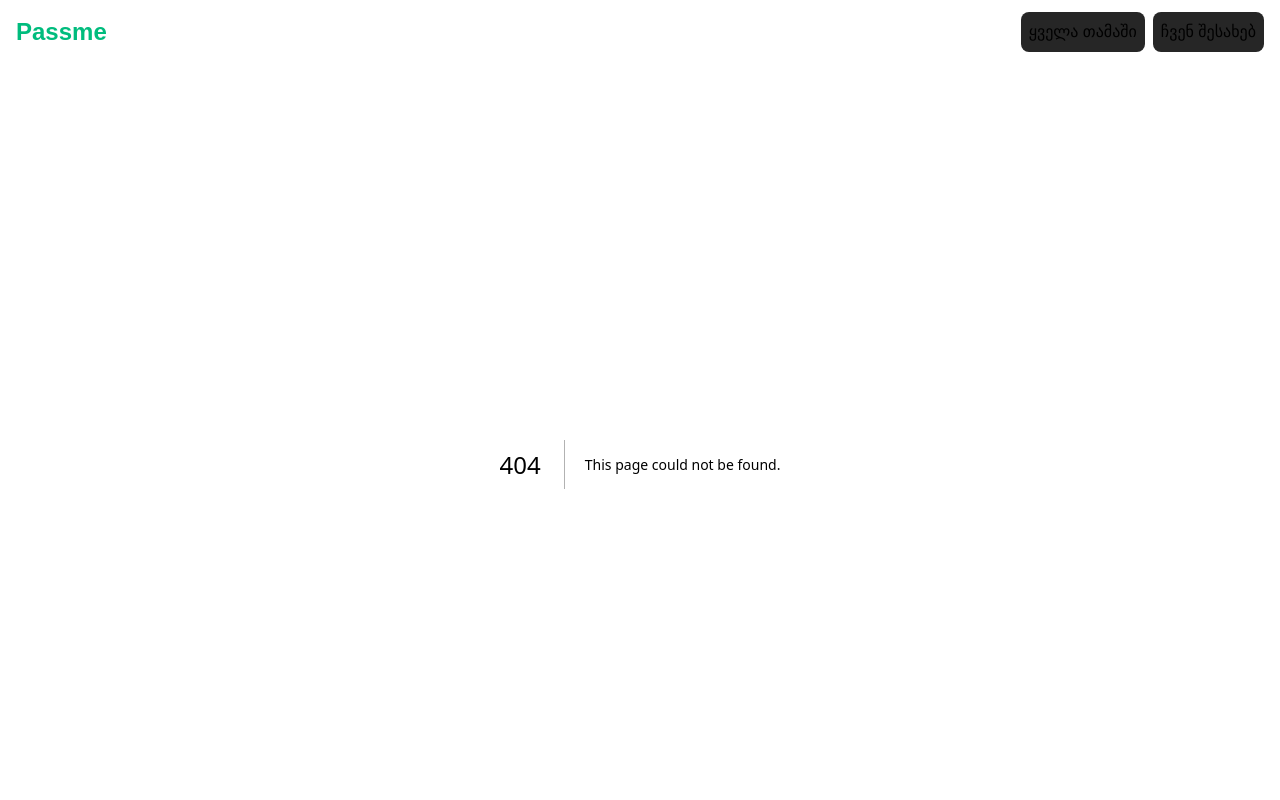
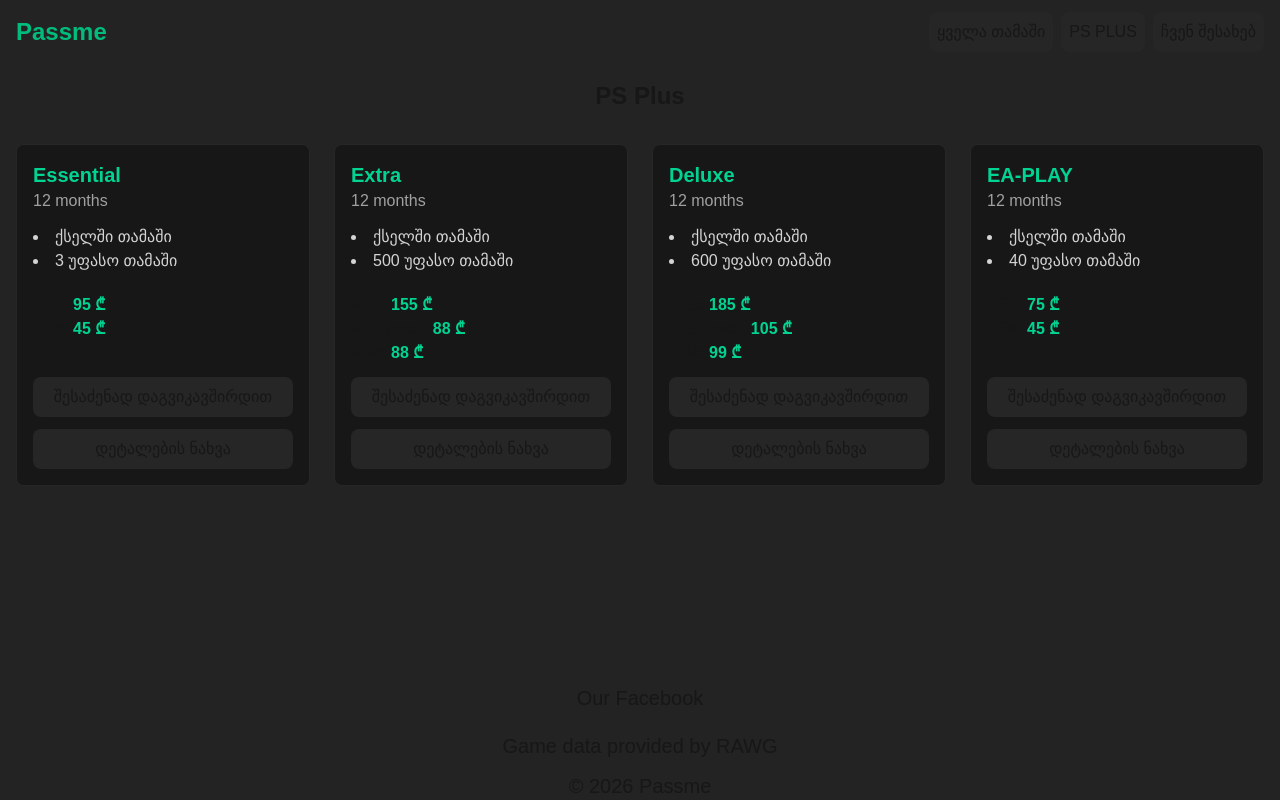
Before and after one commit to Al1k04/passme, a Next.js app: page /subscriptions in a window 1280 px wide. Before the commit this address had no page. Shown: the top 800 px of the page. Built offline with nearby package versions, Linux system fonts and the light colour scheme.

Commit message:
add subscriptions page, modal, swiper slider

```diff
--- /dev/null
+++ b/app/components/InfoModal.tsx
@@ -0,0 +1,50 @@
+"use client";
+import { useState } from "react";
+
+export default function InfoModal() {
+  const [isOpen, setIsOpen] = useState(false);
+
+  return (
+    <>
+      <button
+        onClick={() => setIsOpen(true)}
+        className="p-2 rounded-lg bg-neutral-800 hover:bg-emerald-500 transition-colors"
+      >
+        დეტალების ნახვა
+      </button>
+
+      {isOpen && (
+        <div
+          className="fixed inset-0 z-50 flex items-center justify-center bg-black/50"
+          onClick={() => setIsOpen(false)}
+        >
+          <div
+            className="relative max-w-md max-h-[80vh] overflow-y-auto rounded-lg bg-neutral-900 p-6"
+            onClick={(e) => e.stopPropagation()}
+          >
+            <button
+              onClick={() => setIsOpen(false)}
+              className="absolute right-4 top-4 text-neutral-400 hover:text-white"
+            >
+              ✕
+            </button>
+            <h3 className="text-lg font-bold mb-2">Primary / Secondary</h3>
+            <p className="text-neutral-300">
+              Primary ექაუნთი ნიშნავს, რომ თქვენ ითამაშებთ შეძენილ თამაშებს,
+              თქვენი მთავარი პროფილიდან თამაშის მთელი პროგრესი და სეივი იქნება
+              დაკავშირებული თქვენს მთავარ მომხმარებლის სახელთან, თამაშის
+              დასაწყებად სხვა მომხმარებელზე გადართვა არ იქნება საჭირო.
+            </p>
+            <p className="text-neutral-300 mt-3">
+              Secondary ექაუნთი ნიშნავს, რომ თქვენ ითამაშებთ შეძენილ თამაშებს,
+              ჩემს მიერ მოცემული ექაუნთიდან, რაც ნიშნავს, რომ თამაშის ყველა
+              შენახვა და პროგრესი დაკავშირებული იქნება კონკრეტულ მომხმარებლის
+              სახელთან, ასევე დაგჭირდებათ ამ მოცემულ მომხმარებელზე გადართვა
+              თქვენი შეძენილი თამაშის სათამაშოდ.
+            </p>
+          </div>
+        </div>
+      )}
+    </>
+  );
+}
--- a/app/components/Slider.tsx
+++ b/app/components/Slider.tsx
@@ -1,39 +1,35 @@
 "use client";
 
-import { useState } from "react";
+import { Swiper, SwiperSlide } from "swiper/react";
+import { Pagination } from "swiper/modules";
+import Image from "next/image";
+import "swiper/css";
+import "swiper/css/navigation";
+import "swiper/css/pagination";
 
 const images = [
-  "/banners/banner 1.jpg",
+  "/banners/banner1.jpg",
   "/banners/banner2.jpg",
   "/banners/banner3.jpg",
   "/banners/banner4.jpg",
 ];
 
 export default function Slider() {
-  const [current, setCurrent] = useState(0);
-
   return (
-    <div className="flex items-center justify-center gap-4 mt-10 px-10">
-      <button
-        className="text-3xl hover:text-emerald-400"
-        onClick={() =>
-          setCurrent((current - 1 + images.length) % images.length)
-        }
-      >
-        ←
-      </button>
-      <img
-        src={images[current]}
-        alt=""
-        className="max-h-[500px] w-auto object-contain rounded-lg mx-auto"
-      />
-
-      <button
-        onClick={() => setCurrent((current + 1) % images.length)}
-        className="text-3xl hover:text-emerald-400"
-      >
-        →
-      </button>
+    <div className="max-w-2xl mx-auto mt-10 px-4">
+      <Swiper modules={[Pagination]} pagination={{ clickable: true }} loop>
+        {images.map((src, i) => (
+          <SwiperSlide key={i}>
+            <Image
+              src={src}
+              alt={`ბანერი ${i + 1}`}
+              width={500}
+              height={300}
+              className="w-full h-auto object-contain rounded-lg"
+            />
+          </SwiperSlide>
+        ))}
+      </Swiper>
     </div>
   );
 }
--- a/app/layout.tsx
+++ b/app/layout.tsx
@@ -39,6 +39,12 @@
               ყველა თამაში
             </Link>
             <Link
+              href="/subscriptions"
+              className="p-1 sm:p-2 sm:bg-neutral-800 sm:rounded-lg hover:text-emerald-500 transition-colors"
+            >
+              PS PLUS
+            </Link>
+            <Link
               href="/about-us"
               className="p-1 sm:p-2 sm:bg-neutral-800 sm:rounded-lg hover:text-emerald-500 transition-colors"
             >
--- a/app/page.tsx
+++ b/app/page.tsx
@@ -4,13 +4,10 @@
 export default function Home() {
   return (
     <div>
-      <h1 className="text-3xl text-center font-bold mt-4 text-emerald-500">
+      <h1 className="text-xl sm:text-3xl text-center font-bold mt-4 text-emerald-500">
         ☝️ დაზოგე 75% მდე PASSME-ზე და მიიღე ორი 1-ის ნაცვლად
       </h1>
       <Slider />
-      <div className="flex justify-center mt-10">
-        <button className=" bg-neutral-800 p-2 rounded-lg cursor-pointer hover:bg-emerald-500 hover:text-neutral-900 transition-colors ease-in-out6"></button>
-      </div>
     </div>
   );
 }
--- /dev/null
+++ b/app/subscriptions/page.tsx
@@ -0,0 +1,51 @@
+import subscriptions from "@/data/subscriptions.json";
+import InfoModal from "../components/InfoModal";
+export default function SubscriptionsPage() {
+  return (
+    <div>
+      <h1 className="text-center text-2xl font-bold my-4">PS Plus</h1>
+      <ul className="grid grid-cols-1 sm:grid-cols-2 lg:grid-cols-4 gap-6 max-w-7xl mx-auto p-4">
+        {subscriptions.map((sub) => (
+          <li
+            key={sub.id}
+            className="flex flex-col gap-3 bg-neutral-900 border border-neutral-800 p-4 rounded-lg"
+          >
+            <div>
+              <h2 className="text-xl font-bold text-emerald-400">
+                {sub.title}
+              </h2>
+              <span className="text-neutral-400">{sub.duration}</span>
+            </div>
+
+            <ul className="list-disc list-inside text-neutral-300">
+              {sub.features.map((f) => (
+                <li key={f}>{f}</li>
+              ))}
+            </ul>
+
+            <div className="mt-2">
+              {sub.prices.map((p) => (
+                <p key={p.label} className="font-bold">
+                  {p.label}:{" "}
+                  <span className="text-emerald-400">{p.value} ₾</span>
+                </p>
+              ))}
+            </div>
+
+            <a
+              href="https://www.facebook.com/profile.php?id=100093207031308"
+              target="_blank"
+              rel="noopener noreferrer"
+              className="mt-auto
+              bg-neutral-800 p-2 rounded-lg text-center hover:bg-emerald-500
+              hover:text-neutral-900 transition-colors"
+            >
+              შესაძენად დაგვიკავშირდით
+            </a>
+            <InfoModal />
+          </li>
+        ))}
+      </ul>
+    </div>
+  );
+}
--- /dev/null
+++ b/data/subscriptions.json
@@ -0,0 +1,48 @@
+[
+  {
+    "id": 1,
+    "slug": "essential",
+    "title": "Essential",
+    "duration": "12 months",
+    "prices": [
+      { "label": "PS5", "value": 95 },
+      { "label": "PS4", "value": 45 }
+    ],
+    "features": ["ქსელში თამაში", "3 უფასო თამაში"]
+  },
+  {
+    "id": 2,
+    "slug": "extra",
+    "title": "Extra",
+    "duration": "12 months",
+    "prices": [
+      { "label": "PS5", "value": 155 },
+      { "label": "PS5 (sec)", "value": 88 },
+      { "label": "PS4", "value": 88 }
+    ],
+    "features": ["ქსელში თამაში", "500 უფასო თამაში"]
+  },
+  {
+    "id": 3,
+    "slug": "deluxe",
+    "title": "Deluxe",
+    "duration": "12 months",
+    "prices": [
+      { "label": "PS5", "value": 185 },
+      { "label": "PS5 (sec)", "value": 105 },
+      { "label": "PS4", "value": 99 }
+    ],
+    "features": ["ქსელში თამაში", "600 უფასო თამაში"]
+  },
+  {
+    "id": 4,
+    "slug": "ea-play",
+    "title": "EA-PLAY",
+    "duration": "12 months",
+    "prices": [
+      { "label": "PS5", "value": 75 },
+      { "label": "PS4", "value": 45 }
+    ],
+    "features": ["ქსელში თამაში", "40 უფასო თამაში"]
+  }
+]
--- a/package.json
+++ b/package.json
@@ -14,7 +14,8 @@
     "next": "16.3.4",
     "react": "19.2.8",
     "react-dom": "19.2.8",
-    "react-icons": "^5.7.0"
+    "react-icons": "^5.7.0",
+    "swiper": "^14.2.0"
   },
   "devDependencies": {
     "@tailwindcss/postcss": "^4",
--- /dev/null
+++ b/types/subscription.ts
@@ -0,0 +1,8 @@
+export type Subscription = {
+  id: number;
+  slug: string;
+  title: string;
+  duration: string;
+  prices: { label: string; value: number }[];
+  features: string[];
+};
```
Also changed, not shown: public/banners/banner1.jpg (renamed from public/banners/banner 1.jpg), 1 other file (tests, documents, lock files or other folders).
